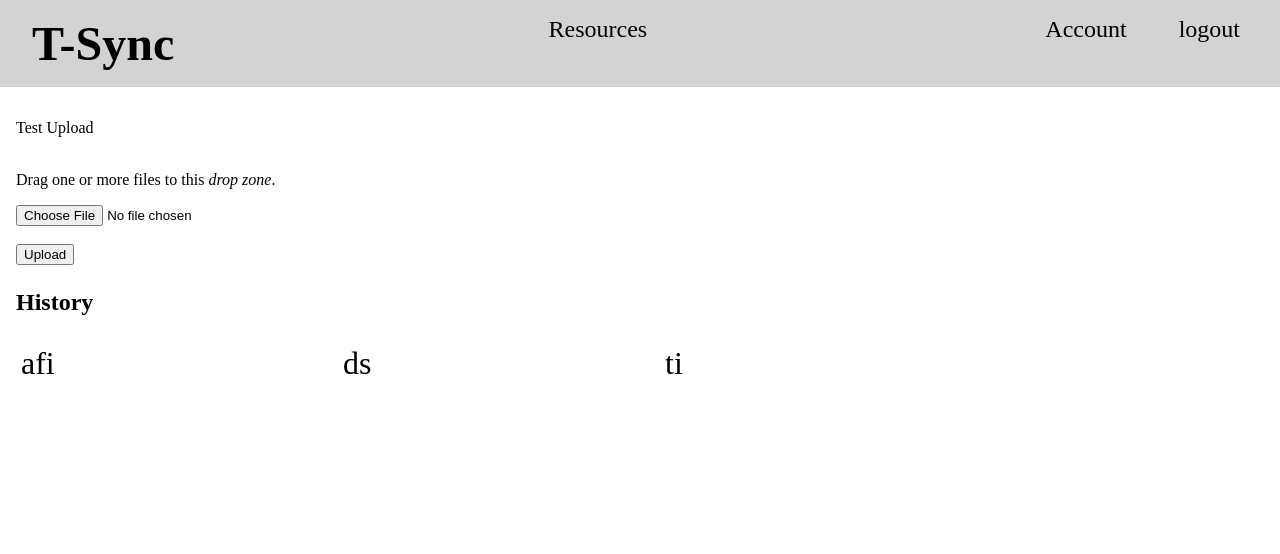
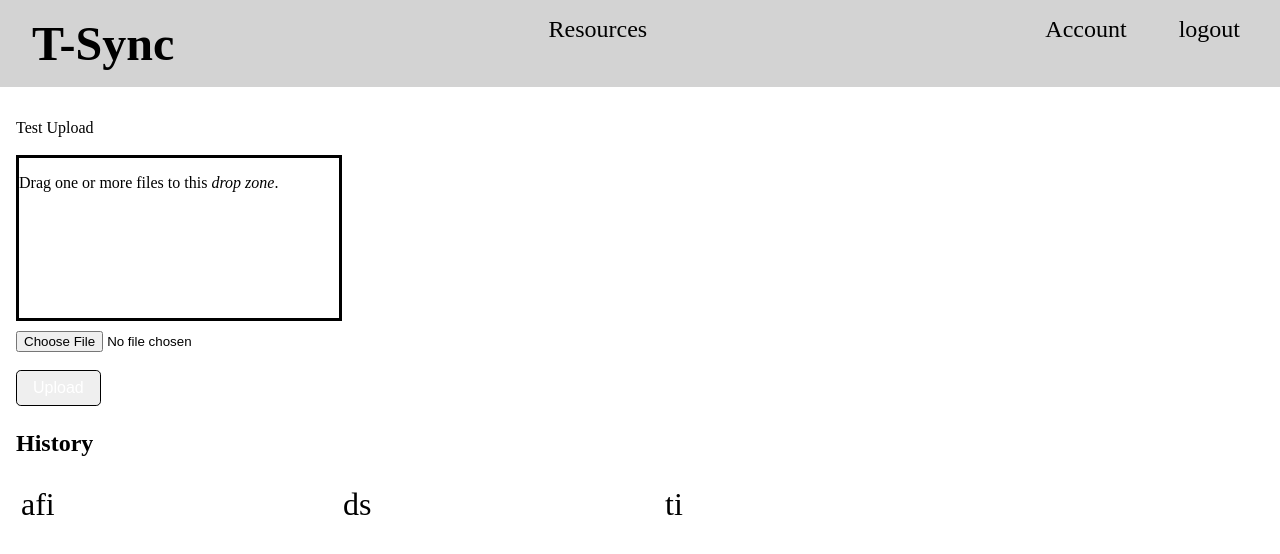
Before and after one commit to UnrealCryptoCore/tsync, a Flask app: page / in a window 1280 px wide. Shown: the top 554 px of the page. Run offline with Flask 3, Linux system fonts and the light colour scheme; the visitor is signed in with stand-in values (Sample User, id 1); data that the repository does not hold is empty; parts of the project's set-up code (start-up, migrations or seed data) failed here and were passed over.

Commit message:
fix closing bracket, error width, fileimput margin, visual rework

```diff
--- a/src/tsync/static/style.css
+++ b/src/tsync/static/style.css
@@ -95,8 +95,9 @@
 .answer {
     max-width: fit-content;
     display: block;
-  > span {
+    > span {
         margin-inline: 1rem;
+    }
 }
 
 .answer-value {
@@ -108,14 +109,13 @@
 
 
 .upload-button {
-    background-color: blue;
     border-radius: 0.3rem;
     border-style: solid;
     border-width: 1px;
     padding: 0.5rem;
     padding-inline: 1rem;
-    border-color: blue;
     color: white;
+    font-size: 1rem;
 }
 
 .upload-button:hover {
@@ -137,8 +137,12 @@
     color: white;
     min-height: 1rem;
     min-width: 12rem;
-    max-width: fit-content;
+    width: none;
     padding-inline: 1rem;
     padding-block: 0.2rem;
     margin-block: 1rem;
 }
+
+#fileinp {
+    margin-top: 10px;
+}
```
